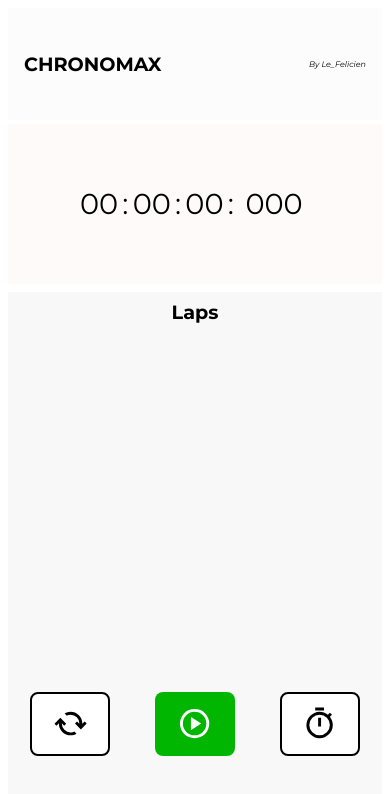
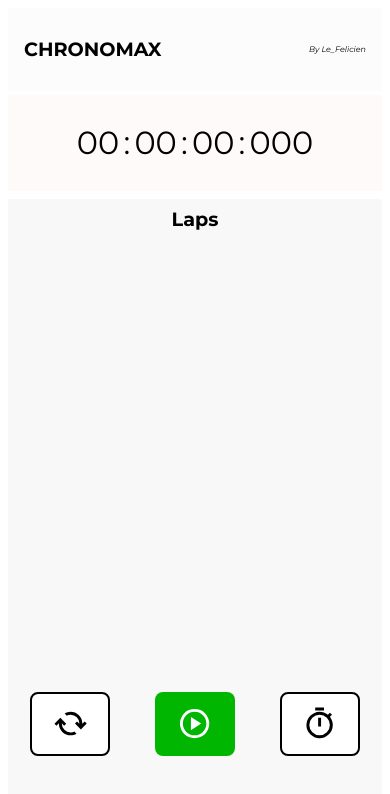
Before and after one commit to felicien-kom/taf-chronomax, a plain HTML site: page index.html in a window 390 px wide. Drawn offline with Linux system fonts and the light colour scheme.

Commit message:
Responsive-three commit

```diff
--- a/style.css
+++ b/style.css
@@ -283,7 +283,7 @@ a:hover{
         display: flex;
         align-items: center;
         justify-content: space-between;
-        padding: 1rem;
+        padding: 0 1rem;
         flex: 1;
         background-color: #fdfcfc;
         border-radius: 0;
@@ -355,7 +355,7 @@ a:hover{
         min-width: 80px;
     }
     .first .the-time p span{
-        font-size: 2rem;
+        font-size: 2.5rem;
     }
     .second .mini-title h2{
         font-size: 1.2rem;
@@ -366,6 +366,9 @@ a:hover{
     .header .developper{
         font-size: 0.5rem;
     }
+    .content .first{
+        max-height: 7rem;
+    }
 }
 
 
@@ -373,14 +376,17 @@ a:hover{
     .container{
         padding: 0.5rem;
     }
+    .content .first{
+        max-height: 6rem;
+    }
     #hours, #minutes, #seconds{
-        min-width: 36px;
+        min-width: 40px;
     }
     #milliseconds{
-        min-width: 72px;
+        min-width: 60px;
     }
     .first .the-time p span{
-        font-size: 1.8rem;
+        font-size: 2rem;
     }
     .second .mini-title h2{
         font-size: 1.2rem;
```
